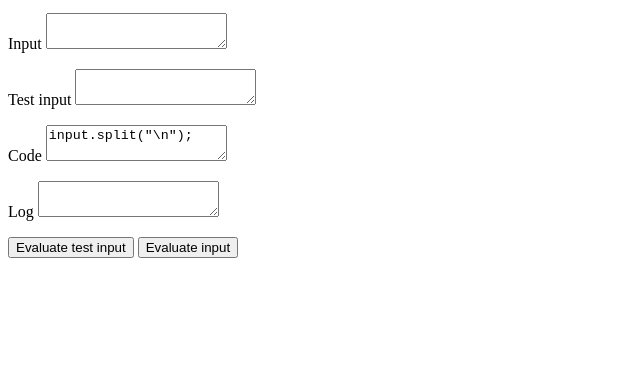
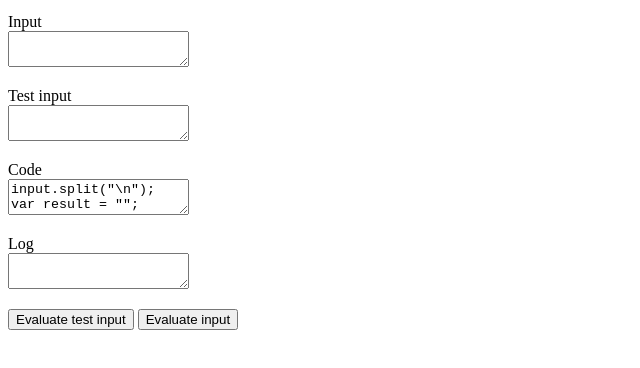
Before and after one commit to jorgelamb/adventofcode, a plain HTML site: page docs/index.html in a window 1280 px wide. Shown: the part 102-470 px from the top of the page, without its empty margins (0-640 px from the left). Drawn offline with Linux system fonts and the light colour scheme.

Commit message:
some format

```diff
--- a/docs/index.html
+++ b/docs/index.html
@@ -68,24 +68,24 @@ function load(sameDate) {
 </p>
 
 <p>
-Input
+Input<br>
 <textarea id="input"></textarea>
 </p>
 
 <p>
-Test input
+Test input<br>
 <textarea id="test_input"></textarea>
 </p>
 
 <p>
-Code
+Code<br>
 <textarea id="code">input.split("\n");
-
-log(result);</textarea>
+var result = "";
+log("result: ${result}");</textarea>
 </p>
 
 <p>
-Log
+Log<br>
 <textarea id="log"></textarea>
 </p>
 
```
